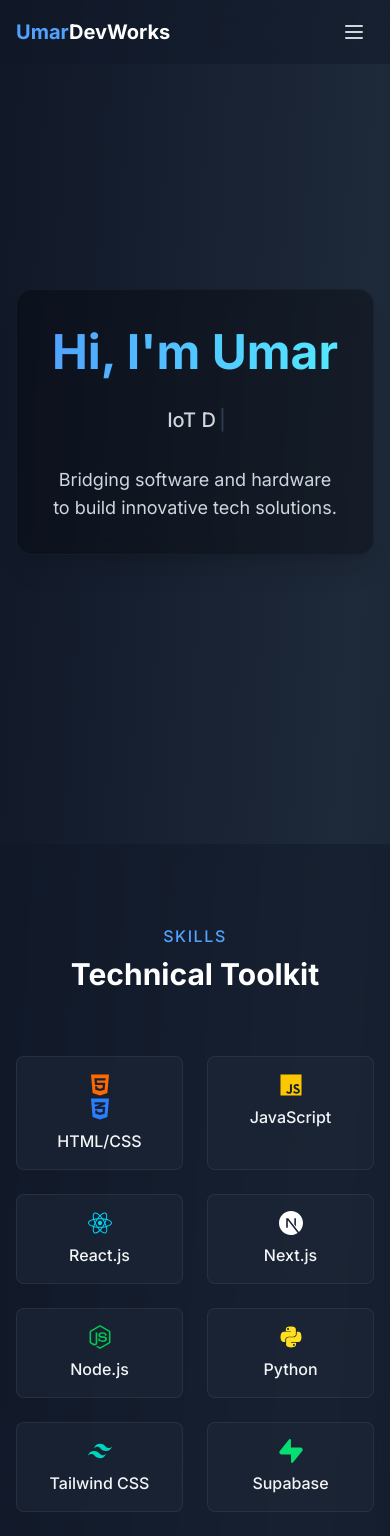
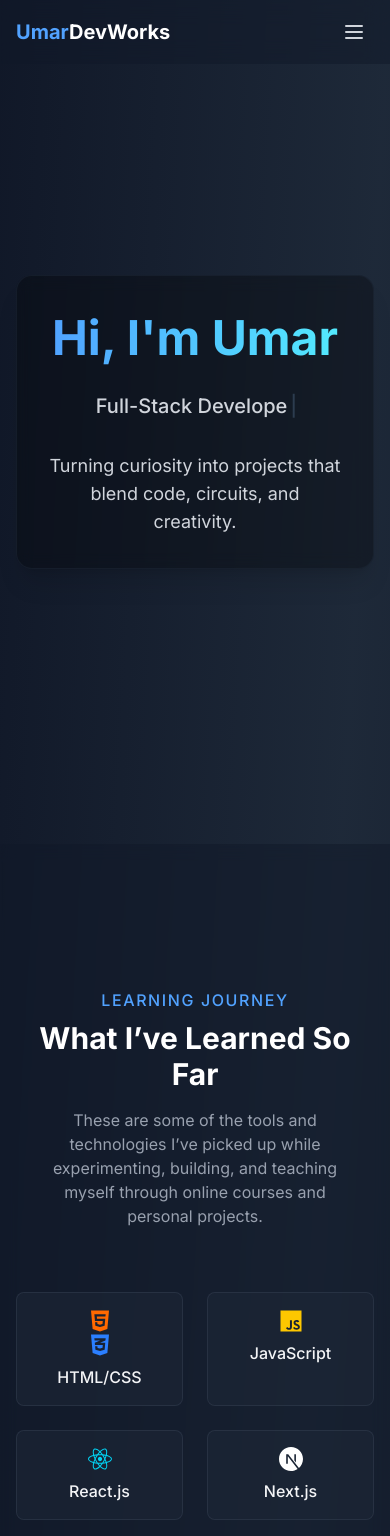
Before and after one commit to UmarDevWorks/udevworks-next, a Next.js app: page / in a window 390 px wide. Shown: the top 1536 px of the page. Built offline with nearby package versions, Linux system fonts and the light colour scheme; a web font is replaced by a local one.

Commit message:
Update info

```diff
--- a/src/app/page.js
+++ b/src/app/page.js
@@ -14,13 +14,10 @@
   FaGit,
   FaDocker,
   FaAws,
-  FaShoppingCart,
 } from "react-icons/fa";
 
 import {
   SiTailwindcss,
-  SiSupabase,
-  SiPostgresql,
   SiArduino,
   SiEspressif,
   SiNextdotjs,
@@ -54,9 +51,9 @@
             <h2 className="text-xl md:text-2xl lg:text-3xl font-medium mt-6 mb-8 text-gray-300">
               <Typewriter
                 words={[
+                  "High School Student",
                   "Full-Stack Developer",
                   "IoT Developer",
-                  "UI/UX Designer",
                 ]}
                 loop={true}
                 cursor
@@ -68,7 +65,8 @@
               />
             </h2>
             <p className="text-lg md:text-xl max-w-2xl mx-auto text-gray-300">
-              Bridging software and hardware to build innovative tech solutions.
+              Turning curiosity into projects that blend code, circuits, and
+              creativity.
             </p>
             {/* CTA buttons remain the same */}
           </div>
@@ -77,13 +75,22 @@
         {/* Skills Section */}
         <section id="skills" className="py-20 bg-gray-900/50 backdrop-blur-sm">
           <div className="max-w-6xl mx-auto px-4 md:px-8">
-            <div className="text-center mb-16">
-              <span className="text-blue-400 font-medium tracking-widest">
-                SKILLS
-              </span>
-              <h2 className="text-3xl md:text-4xl font-bold text-white mt-2">
-                Technical Toolkit
-              </h2>
+            <div className="text-center mb-16"></div>
+            <div className="max-w-6xl mx-auto px-4 md:px-8">
+              <div className="text-center mb-16">
+                <span className="text-blue-400 font-medium tracking-widest">
+                  LEARNING JOURNEY
+                </span>
+                <h2 className="text-3xl md:text-4xl font-bold text-white mt-2">
+                  What I’ve Learned So Far
+                </h2>
+                <p className="text-gray-400 mt-4 max-w-3xl mx-auto">
+                  These are some of the tools and technologies I’ve picked up
+                  while experimenting, building, and teaching myself through
+                  online courses and personal projects.
+                </p>
+              </div>
+              {/* skill grid stays same */}
             </div>
 
             <div className="grid grid-cols-2 md:grid-cols-3 lg:grid-cols-5 gap-6">
@@ -121,10 +128,7 @@
                   name: "Tailwind CSS",
                   icon: <SiTailwindcss className="text-teal-400" />,
                 },
-                {
-                  name: "Supabase",
-                  icon: <SiSupabase className="text-green-400" />,
-                },
+
                 {
                   name: "MongoDB",
                   icon: <SiMongodb className="text-blue-500" />,
@@ -283,38 +287,6 @@
                 </div>
               </div>
 
-              {/* WhoKnowsMe Project */}
-              <div className="bg-gray-800/50 hover:bg-gray-800/70 rounded-xl overflow-hidden border border-gray-700/50 hover:border-gray-600/50 transition-all duration-300 shadow-lg hover:shadow-xl">
-                <div className="relative h-64 bg-gradient-to-br from-purple-900/50 to-blue-900/50 flex items-center justify-center">
-                  <div className="text-center p-6">
-                    <h3 className="text-2xl font-bold text-white mb-2">
-                      WhoKnowsMe
-                    </h3>
-                    <p className="text-gray-300">Friends quiz platform</p>
-                  </div>
-                </div>
-                <div className="p-6">
-                  <span className="text-blue-400 text-sm">
-                    Full-Stack Project | 2023
-                  </span>
-                  <p className="text-gray-300 mt-3">
-                    Interactive quiz platform built with Next.js, Tailwind CSS,
-                    and Supabase. Features quiz creation and score leaderboards.
-                  </p>
-                  <div className="mt-4 flex flex-wrap gap-2">
-                    <span className="px-2 py-1 bg-gray-700/50 rounded-full text-xs">
-                      Next.js
-                    </span>
-                    <span className="px-2 py-1 bg-gray-700/50 rounded-full text-xs">
-                      Supabase
-                    </span>
-                    <span className="px-2 py-1 bg-gray-700/50 rounded-full text-xs">
-                      Tailwind
-                    </span>
-                  </div>
-                </div>
-              </div>
-
               {/* ML Project */}
               <div className="bg-black hover:bg-gray-900 rounded-xl overflow-hidden border border-gray-800 hover:border-gray-700 transition-all duration-300 shadow-lg hover:shadow-xl">
                 <div className="relative h-64 flex items-center justify-center">
@@ -424,7 +396,7 @@
                 <h3 className="text-2xl font-bold text-white mt-8 mb-6 border-b border-gray-700 pb-2">
                   Certifications
                 </h3>
-                <div className="bg-gray-800/50 p-6 rounded-xl border border-gray-700/50">
+                <div className="bg-gray-800/50 p-6 rounded-xl border border-gray-700/50 mb-4">
                   <h4 className="text-xl font-semibold text-white">
                     freeCodeCamp
                   </h4>
@@ -432,9 +404,33 @@
                   <a
                     href="https://www.freecodecamp.org/certification/UmarDevWorks/responsive-web-design"
                     className="text-cyan-400 hover:underline mt-2 inline-block"
-                  >
-                    View Certificate
-                  </a>
+                  ></a>
+                </div>
+                <div className="bg-gray-800/50 p-6 rounded-xl border border-gray-700/50">
+                  <h4 className="text-xl font-semibold text-white">
+                    NUST SEECS
+                  </h4>
+                  <p className="text-blue-400 text-sm">
+                    Introduction to Programming using Python
+                  </p>
+                </div>
+                <h3 className="mt-4 text-2xl font-bold text-white mb-6 border-b border-gray-700 pb-2">
+                  Education
+                </h3>
+                <div className="bg-gray-800/50 p-6 rounded-xl border border-gray-700/50">
+                  <h4 className="text-xl font-semibold text-white">
+                    Beaconhouse School System
+                  </h4>
+                  <p className="text-blue-400 text-sm">
+                    O Levels (GCSE) | 2023 – 2026
+                  </p>
+                  <ul className="text-gray-300 mt-3 list-disc pl-5 space-y-2">
+                    <li>
+                      Studying Computer Science, Physics, Chemistry, and more
+                    </li>
+                    <li>Active in tech projects and entrepreneurship</li>
+                    <li>Aspired track: Computer Science / Engineering</li>
+                  </ul>
                 </div>
               </div>
             </div>
@@ -463,7 +459,7 @@
 
             <div className="flex flex-wrap justify-center gap-6">
               <a
-                href="https://www.linkedin.com/"
+                href="https://www.linkedin.com/in/m-umardev/"
                 target="_blank"
                 rel="noopener noreferrer"
                 className="w-14 h-14 bg-gray-800 hover:bg-blue-600 rounded-full flex items-center justify-center transition-all duration-300 shadow-lg hover:shadow-xl transform hover:-translate-y-1 border border-gray-700 hover:border-blue-500"
```
